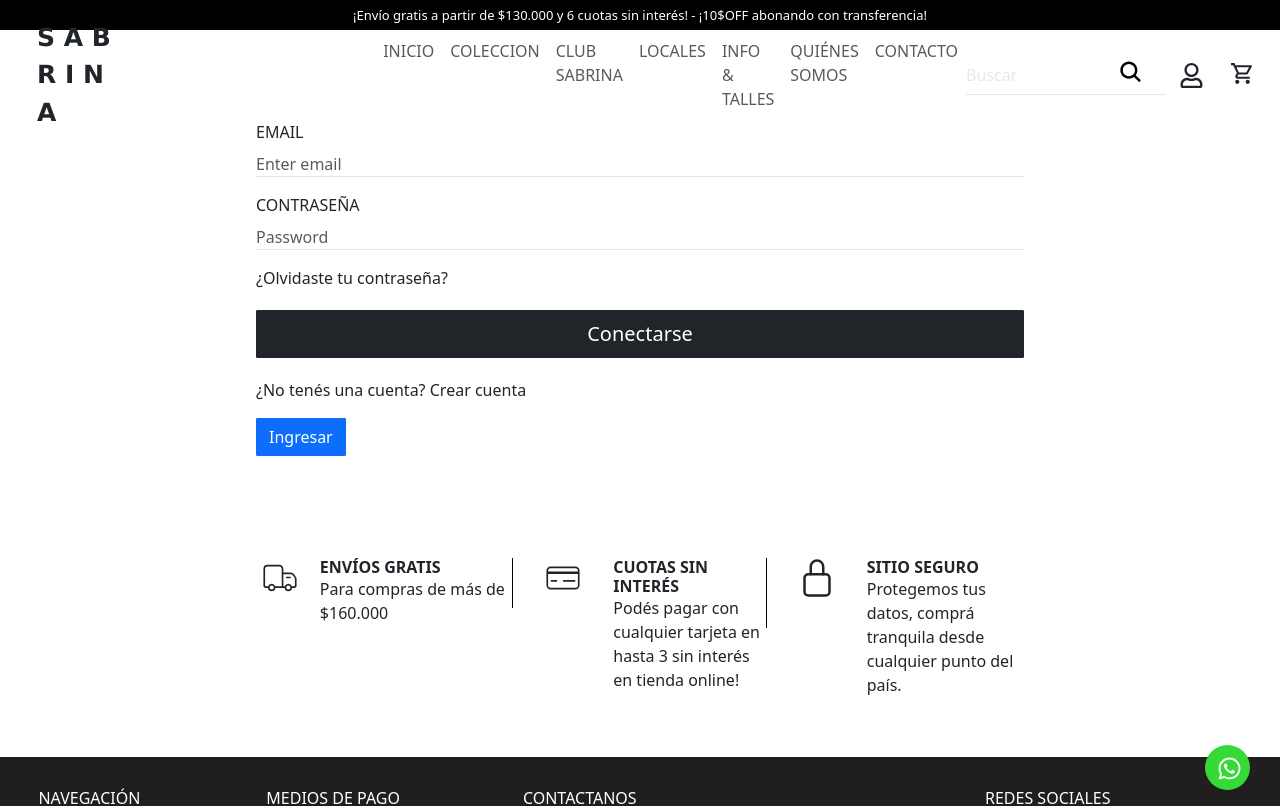
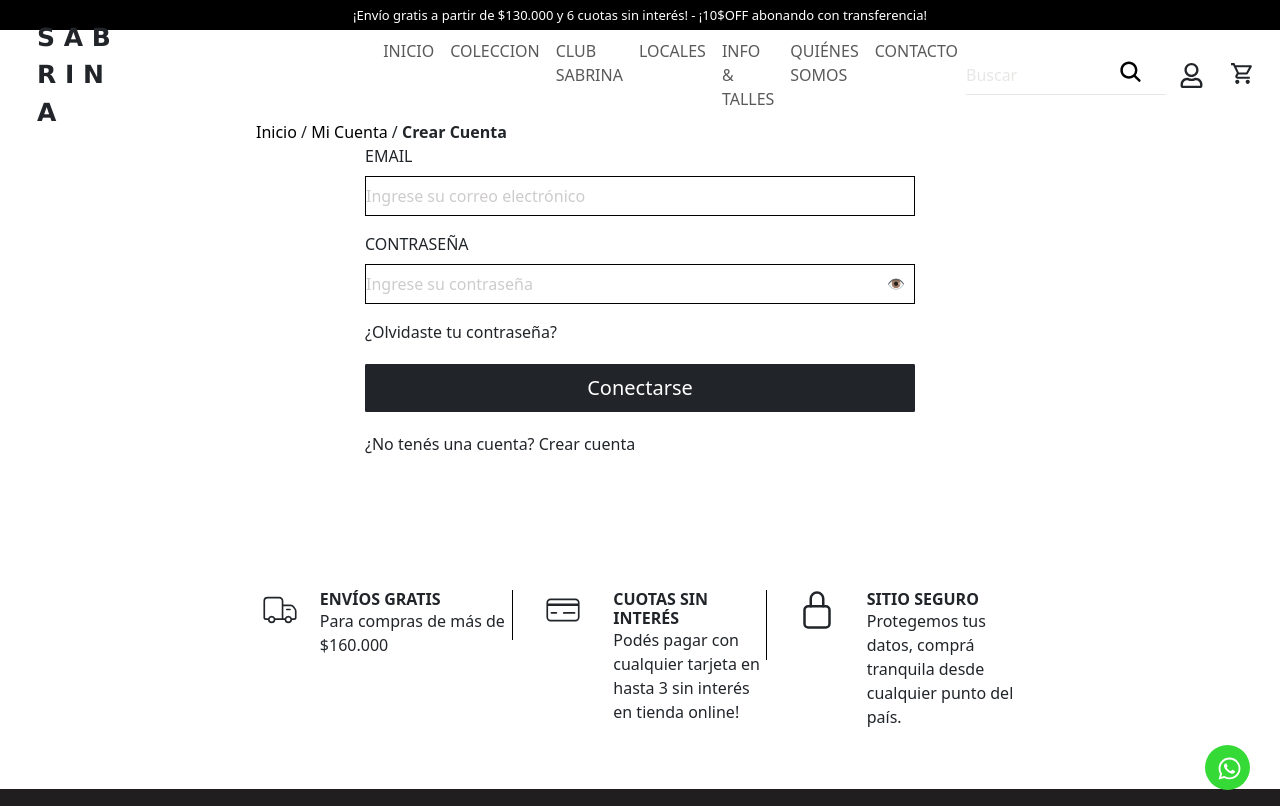
Before and after one commit to Veserad/Sabrina, a React (Vite) app: page /account/login in a window 1280 px wide. Shown: the top 806 px of the page. Built offline with nearby package versions, Linux system fonts and the light colour scheme.

Commit message:
prueba de deploy

```diff
--- a/src/Components/spinner.jsx
+++ b/src/Components/spinner.jsx
@@ -13,12 +13,12 @@ function ButtonSpinner({ variant, type, loading, label }) {
         />
         <span className="visually-hidden">Loading...</span>
       </Button> */}
-      <Button type={type} variant={variant} disabled={loading}>
+      <Button type={type} variant={variant} disabled={loading} size="lg">
         {loading && (
           <Spinner
             as="span"
             animation="grow"
-            size="sm"
+            size="lg"
             role="status"
             aria-hidden="true"
           />
--- a/src/Pages/Login/index.jsx
+++ b/src/Pages/Login/index.jsx
@@ -7,9 +7,13 @@ import { useContext } from "react";
 import ButtonSpinner from "../../Components/spinner";
 import { AuthContext } from "../../Context/authContext";
 import AlertNavigation from "../../Components/AlertNavigation";
+import "../Register/register.css"; // Assuming you have some styles in this file
+import { Link } from "react-router-dom";
+import Input from "../Register/input";
 
 function Login() {
   const [loading, setLoading] = useState(false);
+  const [verClave, setVerClave] = useState(false);
   const [alertNavigation, setAlertNavigation] = useState({
     message: "",
     variant: "",
@@ -43,40 +47,63 @@ function Login() {
     formState: { errors },
   } = useForm();
   return (
+    <>
+      <p style={{ margin: "0" }}>
+        <Link to={"/"}>Inicio</Link> / {""}
+        <Link to={"/account"}>Mi Cuenta</Link> {"/ "}
+        <span className="negrita">Crear Cuenta</span>
+      </p>
+      <div className="fondo">
         <Form onSubmit={handleSubmit(onSubmit)}>
-      <Form.Group className="mb-3" controlId="formGroupEmail">
-        <Form.Label>EMAIL</Form.Label>
-        <Form.Control
+          <Input
+            title="EMAIL"
+            placeholder="Ingrese su correo electrónico"
             type="email"
-          placeholder="Enter email"
-          {...register("email")}
+            register={{ ...register("email", { required: true }) }}
+            errrors={errors}
+            name="email"
           />
-      </Form.Group>
-      <Form.Group className="mb-3" controlId="formGroupPassword">
-        <Form.Label>CONTRASEÑA</Form.Label>
-        <Form.Control
-          type="password"
-          placeholder="Password"
-          {...register("contraseña")}
-        />
-      </Form.Group>
+          <Input
+            title="CONTRASEÑA"
+            placeholder="Ingrese su contraseña"
+            type={verClave ? "text" : "password"}
+            register={{ ...register("contraseña", { required: true }) }}
+            errors={errors}
+            name="contraseña"
+            style={{ position: "relative" }}
+          >
+            <span
+              onClick={() => setVerClave(!verClave)}
+              style={{
+                position: "absolute",
+                right: "10px",
+                top: "50%",
+                transform: "translateY(-50%)",
+                cursor: "pointer",
+                fontSize: "0.9rem",
+                color: "#555",
+              }}
+            >
+              {verClave ? "🙈" : "👁️"}
+            </span>
+          </Input>
           <p>¿Olvidaste tu contraseña?</p>
           <div className="d-grid gap-2">
-        <Button variant="dark" size="lg" type="submit">
-          Conectarse
-        </Button>
+            <ButtonSpinner
+              size="lg"
+              label="Conectarse"
+              type="submit"
+              variant="dark"
+              loading={loading}
+            />
           </div>
           <p>
             ¿No tenés una cuenta? <span>Crear cuenta</span>
           </p>
-      <ButtonSpinner
-        label="Ingresar"
-        type="submit"
-        variant="primary"
-        loading={loading}
-      />
           <AlertNavigation {...alertNavigation} />
         </Form>
+      </div>
+    </>
   );
 }
 
--- a/src/Pages/Register/index.jsx
+++ b/src/Pages/Register/index.jsx
@@ -2,19 +2,38 @@ import Form from "react-bootstrap/Form";
 import Button from "react-bootstrap/Button";
 import { useForm } from "react-hook-form";
 import { create } from "../../Utils/authServices";
-import { GoogleReCaptchaCheckbox } from "@google-recaptcha/react";
 import "./register.css";
+import { Link } from "react-router-dom";
+import Input from "./input";
 import { useState } from "react";
-import { Link } from "react-router-dom";
+import AlertNavigation from "../../Components/AlertNavigation";
+import ButtonSpinner from "../../Components/spinner";
 
 function Registro() {
-  // const [captchaVerificado, setCaptchaVerificado] = useState(false);
+  const [loading, setLoading] = useState(false);
+  const [verClave, setVerClave] = useState(false);
+  const [alertNavigation, setAlertNavigation] = useState({
+    message: "",
+    variant: "",
+  });
   const onsubmit = async (data) => {
+    setLoading(true);
     try {
       const response = await create(data);
-      // setCaptchaVerificado(false);
+      setLoading(false);
+      setAlertNavigation({
+        message: "Tu usuario ha sido registrado, serás redirigiado al Login",
+        variant: "success",
+        duration: 3300,
+        link: "/account/login",
+      });
       console.log(response);
     } catch (e) {
+      setAlertNavigation({
+        message: registroErrorMEssage[e.code] || "Ha ocurrido un error",
+        variant: "danger",
+      });
+      setLoading(false);
       console.log(e);
     }
   };
@@ -38,47 +57,56 @@ function Registro() {
             Comprá más rápido y llevá el control de tus pedidos, ¡en un solo
             lugar!
           </p>
-          <Form.Group className="mb-3" controlId="formGroupName">
-            <Form.Label>Nombre</Form.Label>
-            <Form.Control
-              type="text"
+          <Input
+            title="NOMBRE"
             placeholder="ej: Sergio Ruiz Diaz"
-              {...register("nombre", { required: true })}
+            register={{ ...register("nombre", { required: true }) }}
+            errors={errors}
+            name="nombre"
           />
-            {errors?.nombre?.type === "required" && (
-              <span>Este campo es obligatorio</span>
-            )}
-          </Form.Group>
-          <Form.Group className="mb-3" controlId="formGroupEmail">
-            <Form.Label>EMAIL</Form.Label>
-            <Form.Control
-              type="email"
+          <Input
+            title="EMAIL"
             placeholder="ej: tunombre@email.com"
-              {...register("email", { required: true })}
+            register={{ ...register("email", { required: true }) }}
+            errors={errors}
+            name="email"
           />
-          </Form.Group>
-          <Form.Group className="mb-3" controlId="formGroupPhone">
-            <Form.Label>TELÉFONO (OPCIONAL)</Form.Label>
-            <Form.Control
-              type="text"
-              placeholder="ej: 1123445567"
-              {...register("telefono", { maxLength: "10" })}
+          <Input
+            title="TELÉFONO (OPCIONAL)"
+            placeholder="ej 1234567890"
+            register={{ ...register("telefono", { required: false }) }}
+            errors={errors}
+            name="telefono"
           />
-            {errors?.telefono?.type === "maxLength" && (
-              <span>El número de teléfono no debe exceder los 10 dígitos</span>
-            )}
-          </Form.Group>
-          <Form.Group className="mb-3" controlId="formGroupPassword">
-            <Form.Label>CONTRASEÑA</Form.Label>
-            <Form.Control
-              type="password"
+          <Input
+            title="CONTRASEÑA"
+            type={verClave ? "text" : "password"}
             placeholder=""
-              {...register("contraseña", {
+            register={{
+              ...register("contraseña", {
                 required: true,
-                maxLength: "18",
-                minLength: "6",
-              })}
-            />
+                maxLength: 18,
+                minLength: 6,
+              }),
+            }}
+            errors={errors}
+            name="contraseña"
+            style={{ position: "relative" }}
+          >
+            <span
+              onClick={() => setVerClave(!verClave)}
+              style={{
+                position: "absolute",
+                right: "10px",
+                top: "50%",
+                transform: "translateY(-50%)",
+                cursor: "pointer",
+                fontSize: "0.9rem",
+                color: "#555",
+              }}
+            >
+              {verClave ? "🙈" : "👁️"}
+            </span>
             {errors?.contraseña?.type === "required" && (
               <span>La contraseña es obligatoria</span>
             )}
@@ -86,25 +114,26 @@ function Registro() {
               <span>La contraseña debe tener al menos 6 caracteres</span>
             )}
             {errors?.contraseña?.type === "maxLength" && (
-              <span>La contraseñaa no debe tener mas de 18 caracteres</span>
+              <span>La contraseña no debe tener más de 18 caracteres</span>
             )}
-          </Form.Group>
-          <Form.Group className="mb-3" controlId="formGroupPassword2">
-            <Form.Label>CONFIRMAR CONTRASEÑA</Form.Label>
-            <Form.Control
+          </Input>
+          <Input
+            title="CONFIRMAR CONTRASEÑA"
+            placeholder=""
             type="password"
-              placeholder=""
-              {...register("contraseña2", {
+            register={{
+              ...register("contraseña2", {
                 required: true,
-                maxLength: "18",
-                minLength: "6",
+                minLength: 6,
+                maxLength: 18,
                 validate: (value) => value === clave,
-              })}
-            />
+              }),
+            }}
+          >
             {errors?.contraseña2?.type === "required" && (
               <span>La contraseña es obligatoria</span>
             )}
-            {errors?.clave2?.type === "minLength" && (
+            {errors?.contraseña2?.type === "minLength" && (
               <span>La contraseña debe tener al menos 6 caracteres</span>
             )}
             {errors?.contraseña2?.type === "maxLength" && (
@@ -113,23 +142,17 @@ function Registro() {
             {errors?.contraseña2?.type === "validate" && (
               <span>Las contraseñas no coinciden</span>
             )}
-          </Form.Group>
-
-          {/* <GoogleReCaptchaCheckbox
-            className="centrar"
-            onChange={() => setCaptchaVerificado(true)}
-          /> */}
-
+          </Input>
           <div className="d-grid gap-2">
-            <Button
+            <ButtonSpinner
+              size="lg"
+              label="CREAR CUENTA"
+              type="submit"
               variant="dark"
-              size="lg"
-              type="submit"
-              // disabled={!captchaVerificado}
-            >
-              CREAR CUENTA
-            </Button>
+              loading={loading}
+            />
           </div>
+          <AlertNavigation {...alertNavigation} />
           <p className="centrar">
             ¿Ya tenés una cuenta?{""}
             <span className="negrita">
--- /dev/null
+++ b/src/Pages/Register/input.jsx
@@ -0,0 +1,29 @@
+import Form from "react-bootstrap/Form";
+import Button from "react-bootstrap/Button";
+import { useForm } from "react-hook-form";
+function Input({
+  title,
+  placeholder,
+  type = "text",
+  register,
+  errors,
+  children,
+  name,
+  style = {},
+}) {
+  return (
+    <div>
+      <Form.Group className="mb-3" controlId="formGroupName">
+        <Form.Label>{title}</Form.Label>
+        <div style={style}>
+          <Form.Control type={type} placeholder={placeholder} {...register} />
+          {errors && errors?.[name]?.type === "required" && (
+            <span>Este campo es obligatorio</span>
+          )}
+          {children && children}
+        </div>
+      </Form.Group>
+    </div>
+  );
+}
+export default Input;
```
Lines whose indentation alone changed are shown as unchanged.
